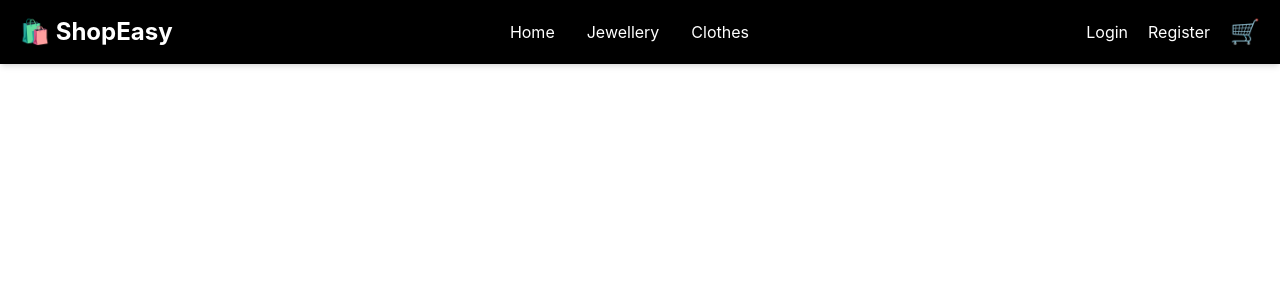
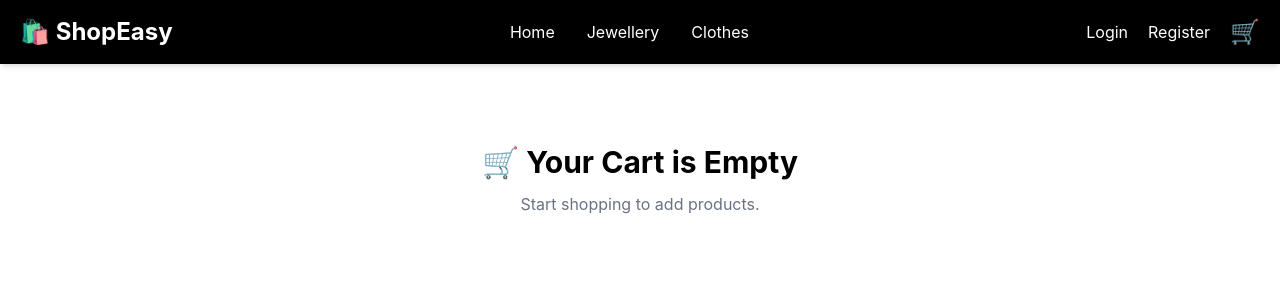
Before and after one commit to Ankushkushwaha0009/Ecommerce_Project, a React (Vite) app in the folder client/: page /cart in a window 1280 px wide. Shown: the top 300 px of the page. Built offline with nearby package versions, Linux system fonts and the light colour scheme.

Commit message:
added the /cart route

```diff
--- a/client/src/App.jsx
+++ b/client/src/App.jsx
@@ -1,11 +1,11 @@
 import { BrowserRouter, Routes, Route } from "react-router-dom";
-
 import Home from "./pages/Home";
 import Login from "./pages/Login";
 import Register from "./pages/Register";
 import AdminLogin from "./pages/AdminLogin";
 import Navbar from "./components/Navbar";
 import ProductDetails from "./pages/ProductDetails";
+import CartPage from "./pages/CartPage";
 
 const App = () => {
   return (
@@ -18,6 +18,7 @@ const App = () => {
         <Route path="/register" element={<Register />} />
         <Route path="/admin/login" element={<AdminLogin />} />
         <Route path="/product/:id" element={<ProductDetails />}/>
+         <Route path="/cart" element={<CartPage />} />
       </Routes>
     </BrowserRouter>
   );
```
